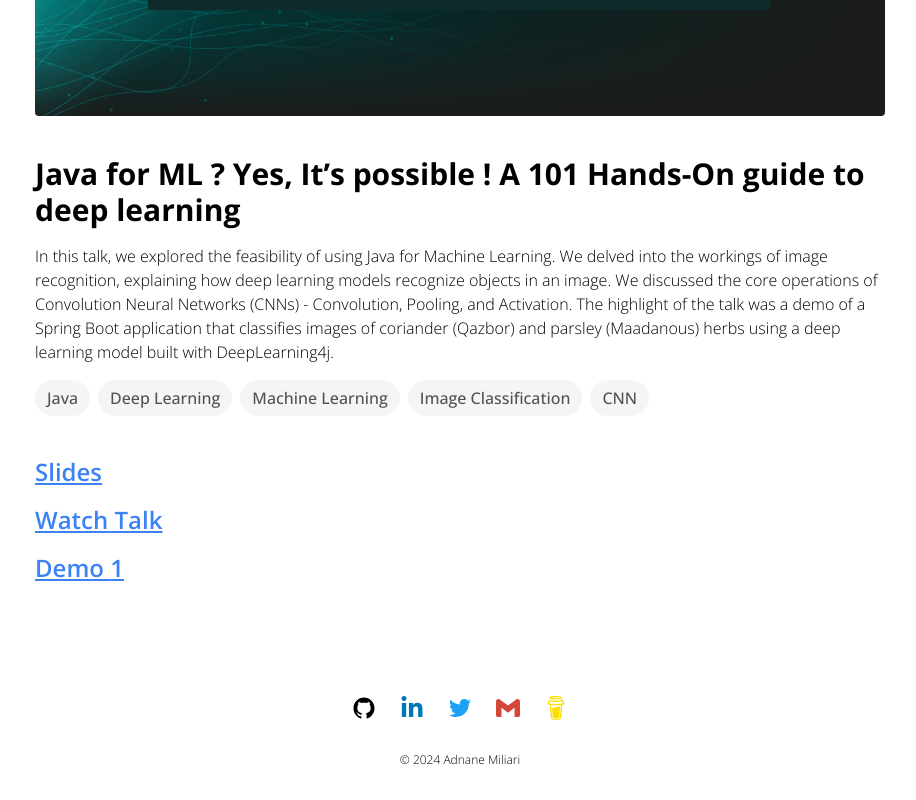
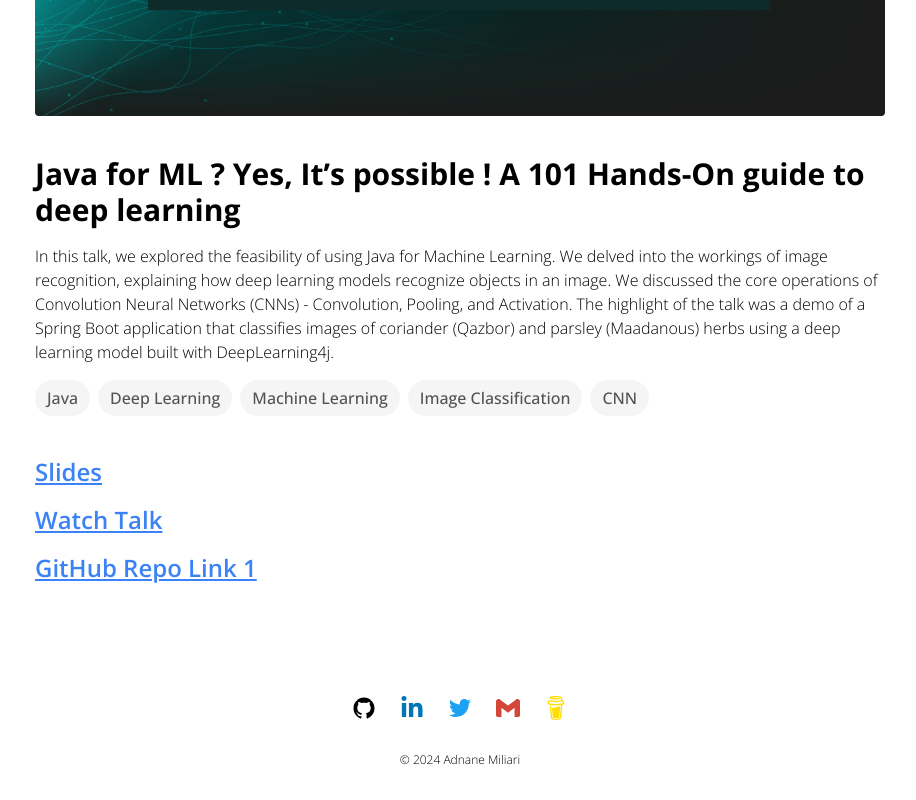
Before and after one commit to miliariadnane/portfolio, a Next.js app: page /talks/java-for-ml-yes-its-possible-a-101-hands-on-guide-to-deep-learning in a window 1280 px wide. Shown: the part 458-1258 px from the top of the page, without its empty margins (180-1096 px from the left). Built offline with nearby package versions, Linux system fonts and the light colour scheme; no server answers; what @geist-ui/core would draw is missing.

Commit message:
:bug: Update demo links in Talk component

```diff
--- a/pages/talks/[slug].tsx
+++ b/pages/talks/[slug].tsx
@@ -68,8 +68,8 @@ export default function Talk({
           {React.Children.toArray(
             demosList.map((demo, index) => {
               return (
-                <a href={watchTalk}>
-                  <H2 className='!text-blue-500 underline'>Demo {index + 1}</H2>
+                <a href={demo}>
+                  <H2 className='!text-blue-500 underline'>GitHub Repo Link {index + 1}</H2>
                 </a>
               );
             }),
```
